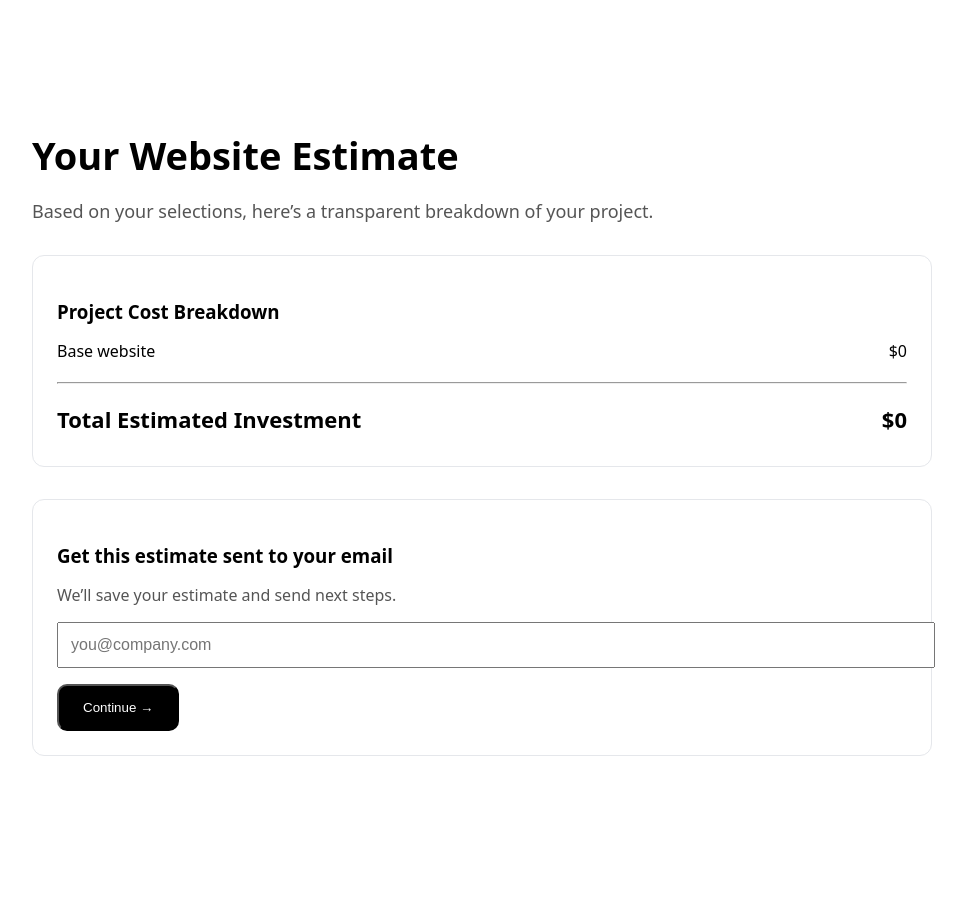
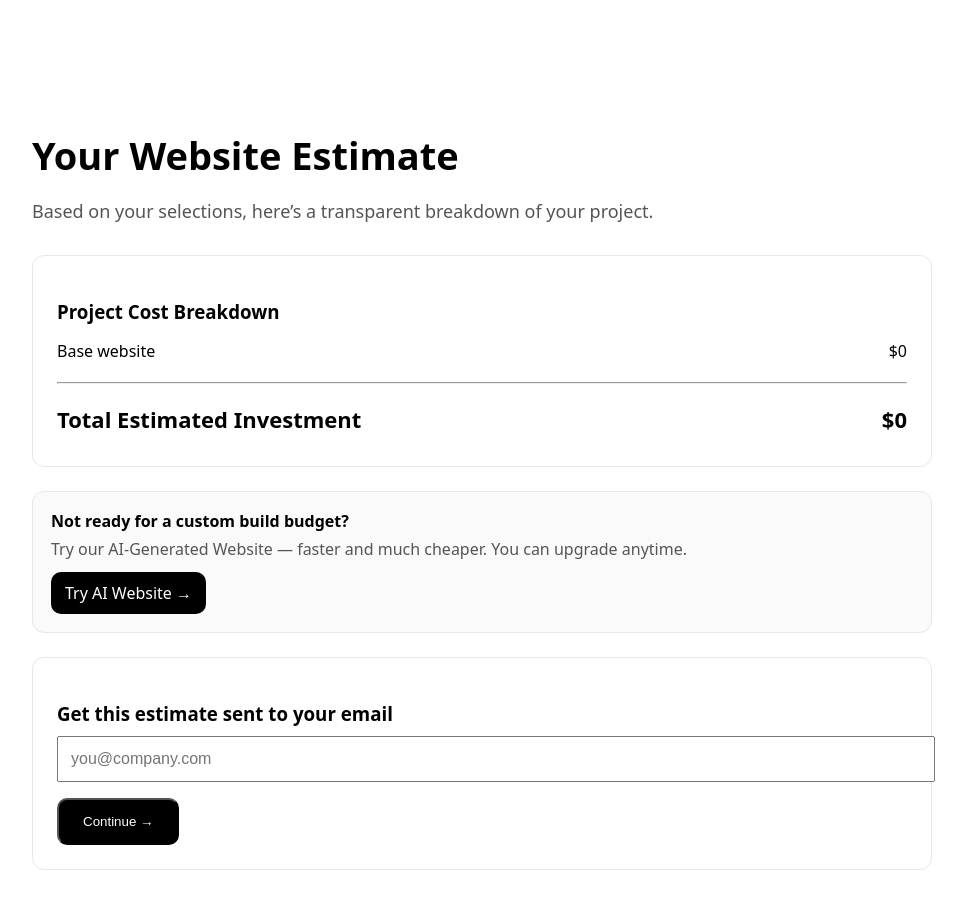
Before and after one commit to kkoly10/website-builder, a Next.js app: page /estimate in a window 1280 px wide. Shown: the top 908 px of the page, without its empty margins (158-1124 px from the left). Before the commit the page ends 860 px from the top, so only its background shows below. Built offline with nearby package versions, Linux system fonts and the light colour scheme.

Commit message:
Update estimate-client.tsx

```diff
--- a/app/estimate/estimate-client.tsx
+++ b/app/estimate/estimate-client.tsx
@@ -32,81 +32,79 @@ export default function EstimateClient() {
 
   return (
     <main style={{ maxWidth: 900, margin: "80px auto", padding: 24 }}>
-      <h1 style={{ fontSize: 38, marginBottom: 10 }}>
-        Your Website Estimate
-      </h1>
+      <h1 style={{ fontSize: 38, marginBottom: 10 }}>Your Website Estimate</h1>
 
       <p style={{ fontSize: 18, color: "#555", marginBottom: 32 }}>
         Based on your selections, here’s a transparent breakdown of your project.
       </p>
 
-      {/* PRICE BREAKDOWN */}
       <div
         style={{
           border: "1px solid #e5e7eb",
           borderRadius: 12,
           padding: 24,
-          marginBottom: 32,
+          marginBottom: 24,
         }}
       >
         <h3 style={{ marginBottom: 16 }}>Project Cost Breakdown</h3>
 
         <Row label="Base website" value={breakdown.basePrice} />
-        {breakdown.pageAddOn > 0 && (
-          <Row label="Additional pages" value={breakdown.pageAddOn} />
-        )}
+        {breakdown.pageAddOn > 0 && <Row label="Additional pages" value={breakdown.pageAddOn} />}
         {breakdown.featureAddOn > 0 && (
           <Row label="Features & functionality" value={breakdown.featureAddOn} />
         )}
         {breakdown.designMultiplier > 1 && (
-          <Row
-            label="Design complexity"
-            value={`${breakdown.designMultiplier}×`}
-            isText
-          />
+          <Row label="Design complexity" value={`${breakdown.designMultiplier}×`} isText />
         )}
-        {breakdown.rushFeeAmount > 0 && (
-          <Row label="Rush timeline" value={breakdown.rushFeeAmount} />
-        )}
+        {breakdown.rushFeeAmount > 0 && <Row label="Rush timeline" value={breakdown.rushFeeAmount} />}
 
         <hr style={{ margin: "20px 0" }} />
 
-        <Row
-          label="Total Estimated Investment"
-          value={breakdown.total}
-          bold
-          large
-        />
+        <Row label="Total Estimated Investment" value={breakdown.total} bold large />
       </div>
 
-      {/* EMAIL CAPTURE */}
-      {!locked ? (
-        <div
+      {/* Conversion-saver block */}
+      <div
+        style={{
+          border: "1px solid #e5e7eb",
+          borderRadius: 12,
+          padding: 18,
+          marginBottom: 24,
+          background: "#fafafa",
+        }}
+      >
+        <div style={{ fontWeight: 600, marginBottom: 6 }}>
+          Not ready for a custom build budget?
+        </div>
+        <div style={{ color: "#555", marginBottom: 12 }}>
+          Try our AI-Generated Website — faster and much cheaper. You can upgrade anytime.
+        </div>
+
+        <a
+          href="/ai"
           style={{
-            border: "1px solid #e5e7eb",
-            borderRadius: 12,
-            padding: 24,
+            display: "inline-block",
+            padding: "10px 14px",
+            background: "#000",
+            color: "#fff",
+            borderRadius: 10,
+            textDecoration: "none",
           }}
         >
-          <h3 style={{ marginBottom: 10 }}>
-            Get this estimate sent to your email
-          </h3>
+          Try AI Website →
+        </a>
+      </div>
 
-          <p style={{ color: "#555", marginBottom: 16 }}>
-            We’ll save your estimate and send next steps.
-          </p>
+      {!locked ? (
+        <div style={{ border: "1px solid #e5e7eb", borderRadius: 12, padding: 24 }}>
+          <h3 style={{ marginBottom: 10 }}>Get this estimate sent to your email</h3>
 
           <input
             type="email"
             placeholder="you@company.com"
             value={email}
             onChange={(e) => setEmail(e.target.value)}
-            style={{
-              width: "100%",
-              padding: 12,
-              fontSize: 16,
-              marginBottom: 16,
-            }}
+            style={{ width: "100%", padding: 12, fontSize: 16, marginBottom: 16 }}
           />
 
           <button
```
